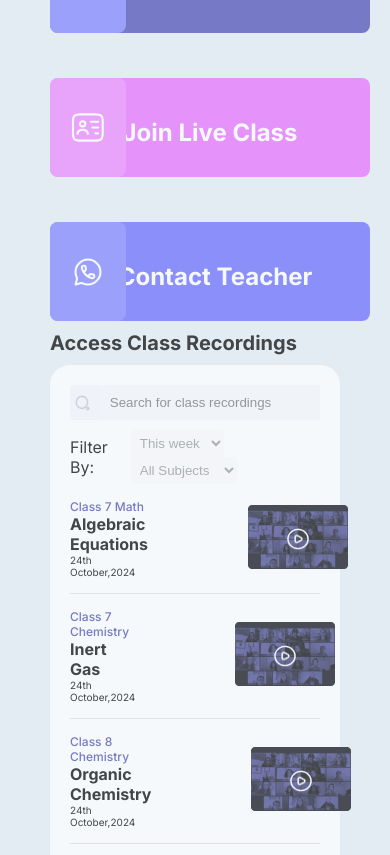
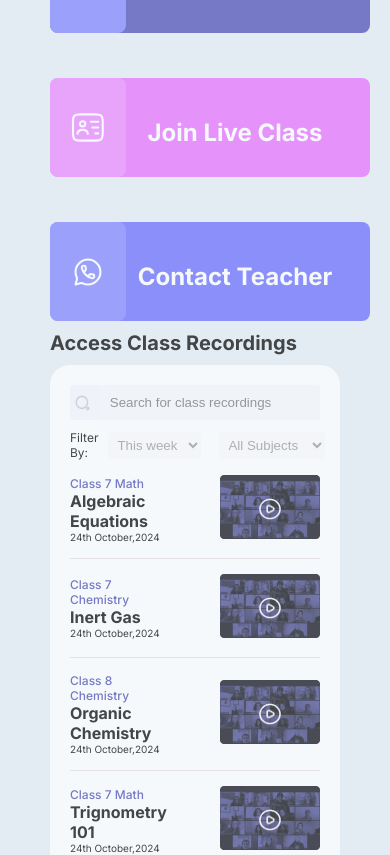
Before and after one commit to Ritwik993/Student_portal, a Next.js app: page / in a window 390 px wide. Shown: the part 869-1724 px from the top of the page. Built offline with nearby package versions, Linux system fonts and the light colour scheme.

Commit message:
files added

```diff
--- a/src/app/home.module.css
+++ b/src/app/home.module.css
@@ -63,6 +63,7 @@ div.videoList{
 
 .videoBoxContainer {
     padding: 20px;
+    width: 100%;
     border: none;
     border-radius: 20px;
     background-color: white;
@@ -115,6 +116,13 @@ div.videoList{
     display: flex;
     justify-content: space-between;
     align-items: center;
+    width: 100%;
+}
+
+.optionsBox{
+    margin-left: 10px;
+    display: flex;
+    gap:10px;
 }
 
 .selectBox {
@@ -138,4 +146,8 @@ div.videoList{
     .title {
         font-size: 20px;
     }
+
+    .filterText{
+        font-size: 12px;
+    }
 }
--- a/src/app/page.jsx
+++ b/src/app/page.jsx
@@ -68,8 +68,8 @@ const Home = () => {
                   <input type="text" className={styles.inputBox} placeholder="Search for class recordings" />
                 </div>
                 <div className={styles.rightFilter}>
-                  <p>Filter By:</p>
-                  <div>
+                  <p className={styles.filterText}>Filter By:</p>
+                  <div className={styles.optionsBox}>
                     <select className={styles.selectBox}>
                       <option value="This week">This week</option>
                       <option value="Next week">Next week</option>
--- a/src/components/ContactLinkBox/ContactLinkBox.module.css
+++ b/src/components/ContactLinkBox/ContactLinkBox.module.css
@@ -81,7 +81,7 @@
 
     .title {
         flex: 2;
-        margin-left: 10px;
+        margin-left: 50px;
     }
 
     .container:hover .imageContainer {
--- a/src/components/LiveClassLinkBox/LiveClassLinkBox.module.css
+++ b/src/components/LiveClassLinkBox/LiveClassLinkBox.module.css
@@ -83,6 +83,7 @@
     }
     .title{
         flex: 1;
+        margin-left: 50px;
     }
 
     .container:hover .imageContainer{
--- a/src/components/VideoList/VideoList.module.css
+++ b/src/components/VideoList/VideoList.module.css
@@ -2,7 +2,7 @@
     width: 100%;
     height: 100%;
 } */
-.container{
+.container {
     display: flex;
     justify-content: space-between;
     width: 100%;
@@ -15,8 +15,8 @@
     /* position:fixed; */
 }
 
-.leftContainer{
-    display:flex;
+.leftContainer {
+    display: flex;
     flex-direction: column;
     justify-content: space-between;
 }
@@ -25,44 +25,47 @@
 
 
 
-.subtitle{
+.subtitle {
     font-size: 12px;
     font-weight: 500;
     color: #4749B3;
     transition: color 0.5s ease;
 }
 
-.title{
+.title {
     font-weight: 700;
     font-size: 16px;
     color: black;
     transition: color 0.5s ease;
 }
-.date{
+
+.date {
     font-size: 10px;
     font-weight: 400;
     color: black;
     transition: color 0.5s ease;
 }
 
-.hrtag{
+.hrtag {
     border: none;
     background-color: rgb(230, 220, 220);
-    height:1px;
+    height: 1px;
     /* opacity: 0.3; */
 }
-.parent:hover .hrtag{
+
+.parent:hover .hrtag {
     background-color: rgb(83, 79, 79);
 }
-.imageContainer{
+
+.imageContainer {
     position: relative;
 }
 
-.innerImg{
+.innerImg {
     transition: display 0.6s ease;
 }
 
-.innerImgContainer{
+.innerImgContainer {
     position: absolute;
     width: 100%;
     height: 100%;
@@ -73,36 +76,40 @@
     justify-content: center;
 }
 
-.overlay{
+.overlay {
     color: white;
     display: none;
     transition: display 0.6s ease;
 }
 
-.container:hover .overlay{
+.container:hover .overlay {
     display: block;
 }
 
-.container:hover .innerImg{
+.container:hover .innerImg {
     display: none;
 }
 
-.container:hover .title{
+.container:hover .title {
     color: #4749B3;
 }
 
-.container:hover .subtitle{
-    color:#A3A4D9;
+.container:hover .subtitle {
+    color: #A3A4D9;
 
 }
 
-.container:hover .date{
+.container:hover .date {
     color: #727272;
 }
 
 @media (max-width:950px) {
+
     /* .container{
         width: 350px;
     } */
+    .container {
+        gap: 50px;
+    }
 
 }
```
Lines whose indentation alone changed are shown as unchanged.
